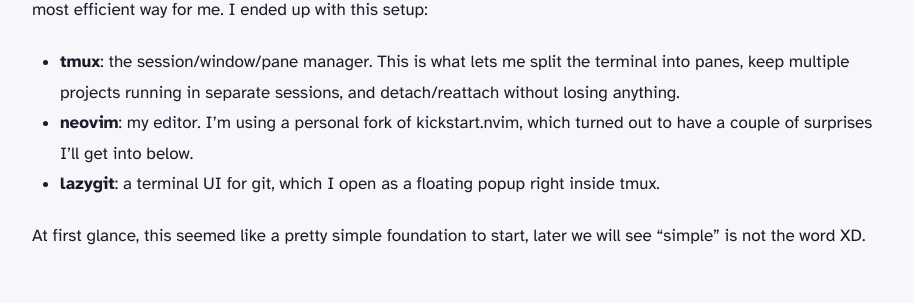
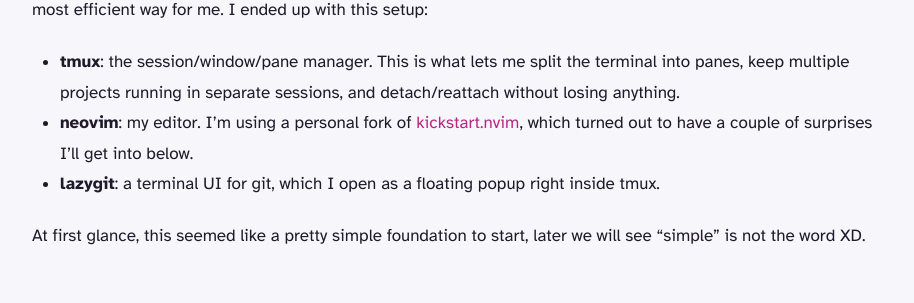
Before and after one commit to DamiMartinez/damimartinez.github.io, a Jekyll site: the page built from _posts/2026-08-17-working-from-terminal-pt1.md, in a window 1280 px wide and 900 px high, scrolled down 1187 px. Shown: the part 148-451 px from the top of the window, without its empty margins (184-1098 px from the left). Built offline with Jekyll 4.4.1, drawn with Linux system fonts in a browser that asks for light colours; part of the change alters nothing that is shown.

```diff
--- a/_posts/2026-08-17-working-from-terminal-pt1.md
+++ b/_posts/2026-08-17-working-from-terminal-pt1.md
@@ -17,7 +17,7 @@ But now, with Claude Code and the other coding agents, things have changed. I'm
 Therefore, after making that decision, I started searching for the tools I needed to work from the terminal in the most efficient way for me. I ended up with this setup:
 
 - **tmux**: the session/window/pane manager. This is what lets me split the terminal into panes, keep multiple projects running in separate sessions, and detach/reattach without losing anything.
-- **neovim**: my editor. I'm using a personal fork of kickstart.nvim, which turned out to have a couple of surprises I'll get into below.
+- **neovim**: my editor. I'm using a personal fork of [kickstart.nvim](https://github.com/nvim-lua/kickstart.nvim), which turned out to have a couple of surprises I'll get into below.
 - **lazygit**: a terminal UI for git, which I open as a floating popup right inside tmux.
 
 At first glance, this seemed like a pretty simple foundation to start, later we will see "simple" is not the word XD.
```
